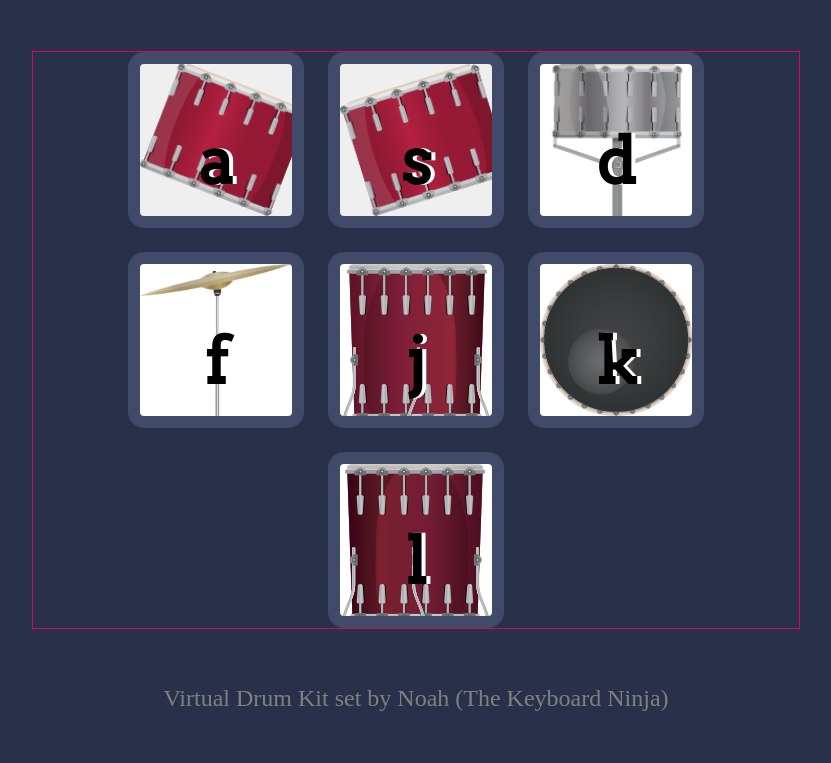
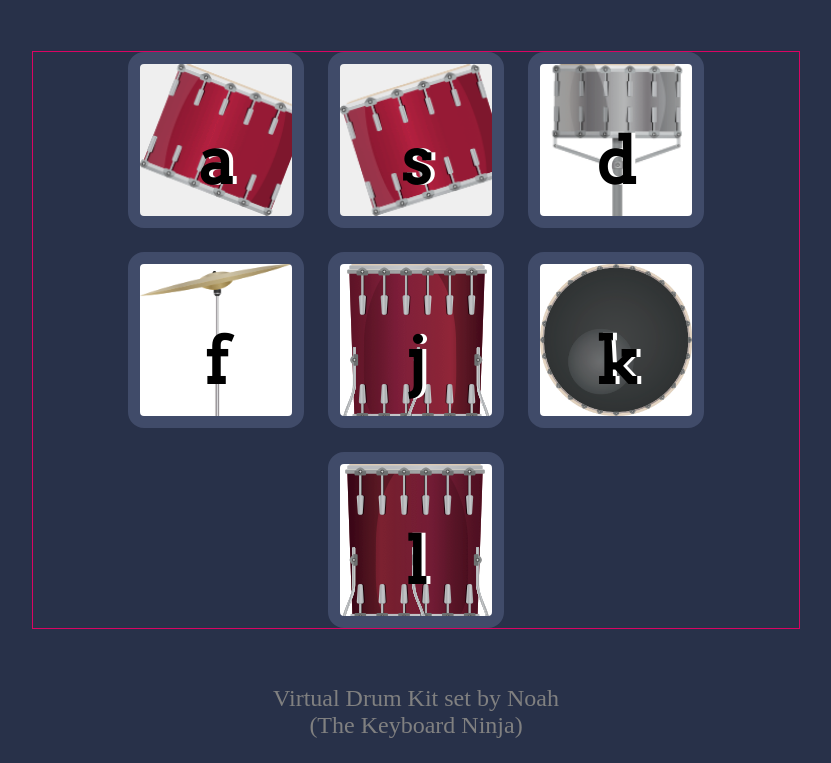
Before and after one commit to noahthony/VirtualDrum, a plain HTML site: page index.html in a window 1280 px wide. Shown: the part 118-881 px from the top of the page, without its empty margins (224-1055 px from the left). Before the commit the page ends 854 px from the top, so only its background shows below. Drawn offline with Linux system fonts and the light colour scheme.

Commit message:
footer touch up
small visual details update

```diff
--- a/css/core.css
+++ b/css/core.css
@@ -15,7 +15,7 @@ footer{
     margin-top: 1rem;
     padding-top: 1rem;
     color: gray;
-    font-size: 1.2rem;
+    font-size: 1.1rem;
 }
 
 h1{
--- a/index.html
+++ b/index.html
@@ -33,7 +33,7 @@
         </section>
     </div>
     <footer>
-        <p>Virtual Drum Kit set by Noah (The Keyboard Ninja)</p>
+        <p>Virtual Drum Kit set by Noah <br>(The Keyboard Ninja)</p>
     </footer>
 </body>
 </html>
```
